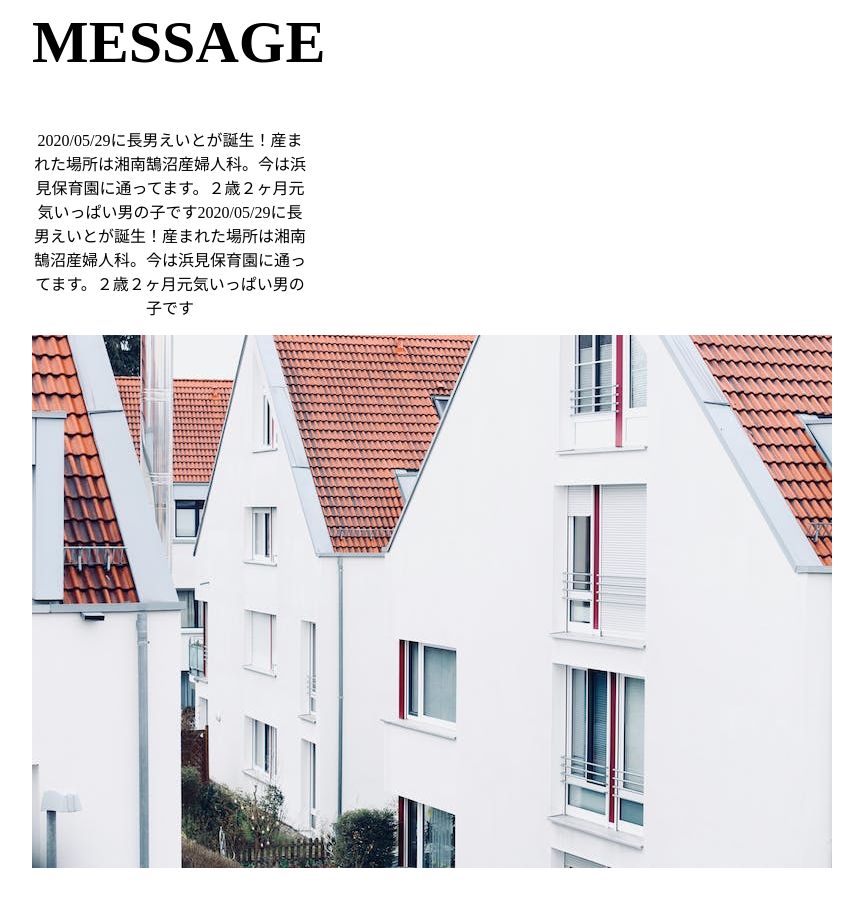
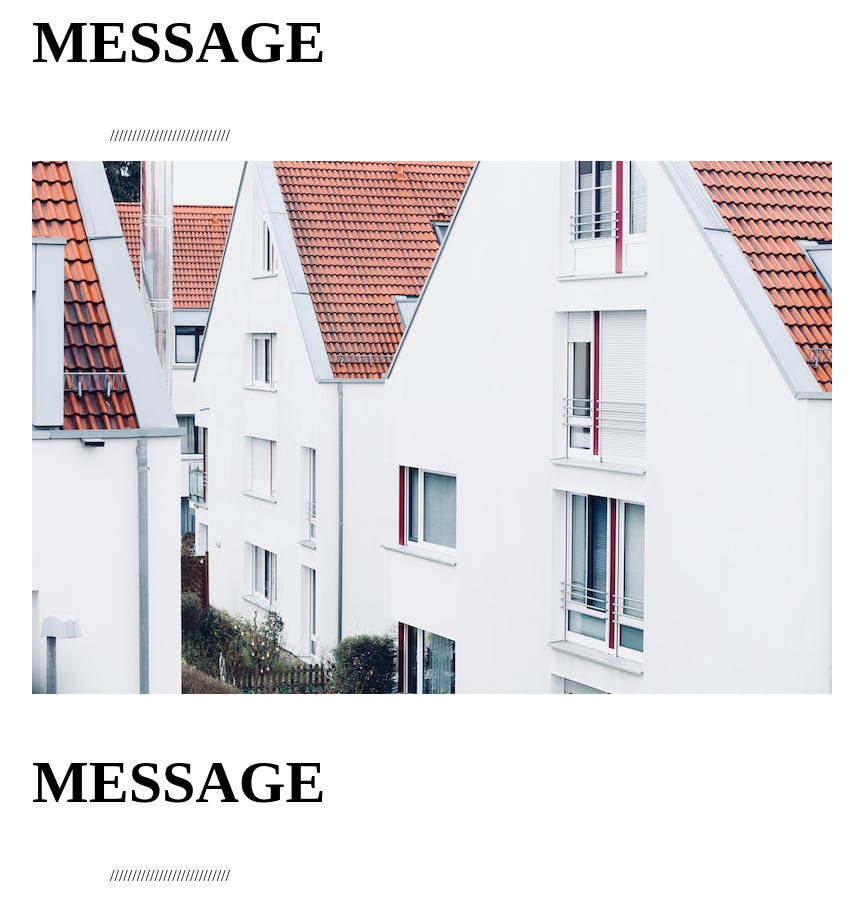
Before and after one commit to rikakong/rikakong.github.io, a plain HTML site: page index.html in a window 1280 px wide. Shown: the part 1320-2239 px from the top of the page, without its empty margins (56-919 px from the left). Drawn offline with Linux system fonts and the light colour scheme.

Commit message:
Update index.html

```diff
--- a/index.html
+++ b/index.html
@@ -34,7 +34,7 @@
 <div class="txt">
 <div class="vMid1">
 <h2>MESSAGE</h2>
-<p>2020/05/29に長男えいとが誕生！産まれた場所は湘南鵠沼産婦人科。今は浜見保育園に通ってます。２歳２ヶ月元気いっぱい男の子です2020/05/29に長男えいとが誕生！産まれた場所は湘南鵠沼産婦人科。今は浜見保育園に通ってます。２歳２ヶ月元気いっぱい男の子です</p>
+<p>///////////////////////////</p>
 </div>
 </div>
 </div>
@@ -43,7 +43,7 @@
 <div class="txt">
 <div class="vMid2">
 <h2>MESSAGE</h2>
-<p>２０２２年６月４日長女　茉莉杏　誕生！エイトと同じ湘南鵠沼産婦人科。もうすぐ３ヶ月。とってもいい子で可愛い女の子です。２０２２年６月４日長女　茉莉杏　誕生！エイトと同じ湘南鵠沼産婦人科。もうすぐ３ヶ月。とってもいい子で可愛い女の子です。２０２２年６月４日長女　茉莉杏　誕生！エイトと同じ湘南鵠沼産婦人科。もうすぐ３ヶ月。とってもいい子で可愛い女の子です。</p>
+<p>///////////////////////////</p>
 </div>
 </div>
 </div>
```
